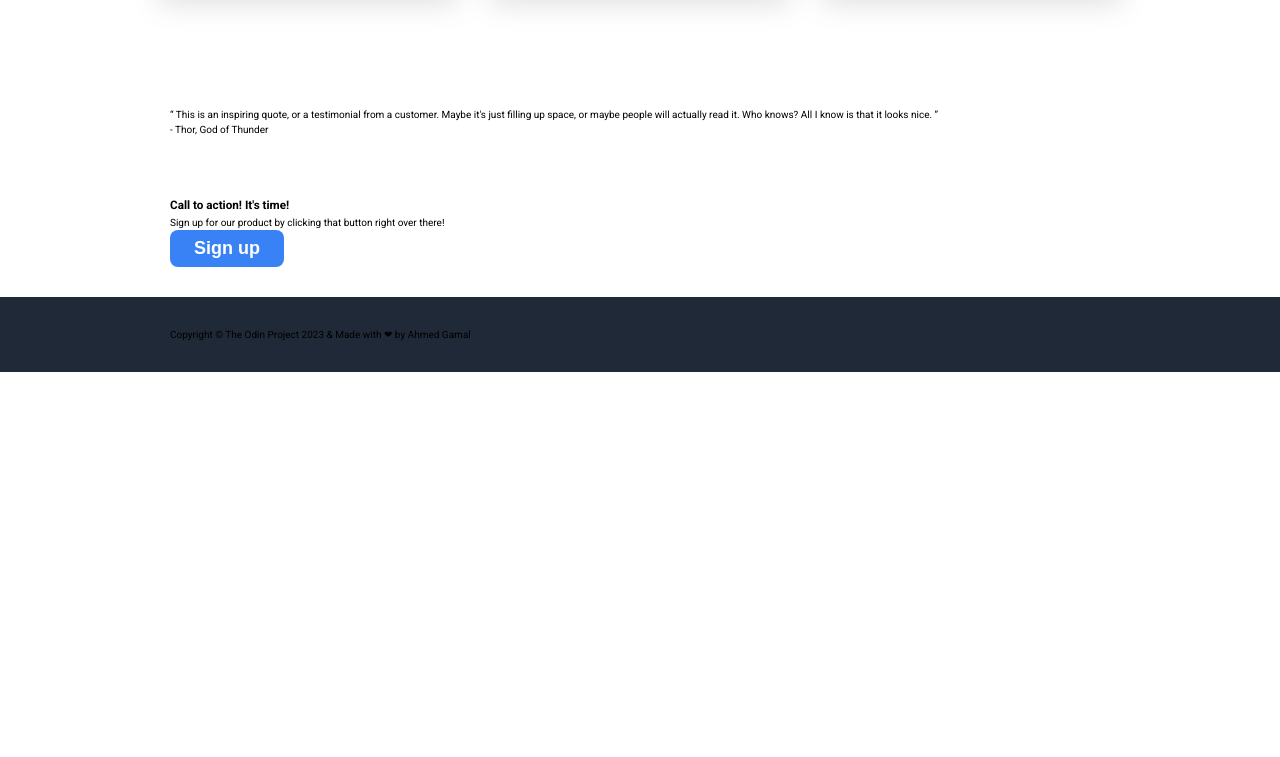
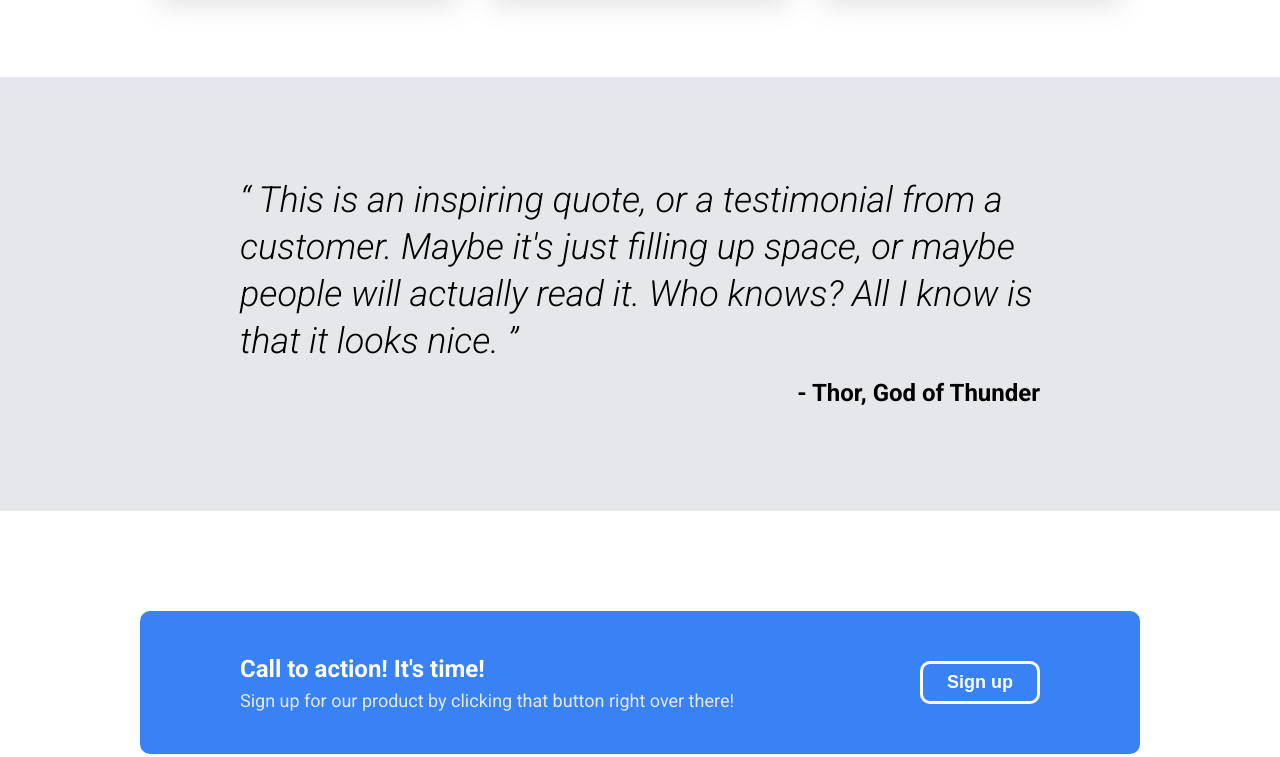
Before and after one commit to A-Gemy/odin-landing-page, a plain HTML site: page index.html in a window 1280 px wide. Shown: the part 1173-1930 px from the top of the page. Before the commit the page ends 1545 px from the top, so only its background shows below. Drawn offline with Linux system fonts and the light colour scheme.

Commit message:
Add style to testimonial and CTA and footer

```diff
--- a/css/style.css
+++ b/css/style.css
@@ -200,3 +200,74 @@ main .info {
 .box .box-content a:hover {
   color: #174ca1;
 }
+
+/***************
+  Start testimonial
+****************/
+.testimonial {
+  background-color: #e5e7eb;
+}
+
+.testimonial .container {
+  display: flex;
+  flex-direction: column;
+  justify-content: center;
+  align-self: center;
+  padding: 10rem;
+}
+
+.quote {
+  font-size: 3.6rem;
+  font-weight: 300;
+  font-style: italic;
+  line-height: 1.3;
+  margin-bottom: 1rem;
+}
+
+.author {
+  font-size: 2.4rem;
+  font-weight: bold;
+  text-align: right;
+}
+
+/***************
+  Start CTA
+****************/
+.cta {
+  padding: 10rem;
+}
+
+.cta .container {
+  padding: 4rem 10rem;
+  border-radius: 10px;
+  background-color: #3882f6;
+  color: white;
+  display: flex;
+  justify-content: space-between;
+  align-items: center;
+}
+
+.cta h3 {
+  font-size: 2.4rem;
+}
+
+.cta p {
+  font-size: 1.8rem;
+  color: #e5e7eb;
+}
+
+.cta button {
+  font-size: 18px;
+  border: 3px solid white;
+  border-radius: 10px;
+}
+
+/***************
+  Start footer
+****************/
+footer {
+  color: white;
+  font-size: 1.6rem;
+  font-weight: bold;
+  text-align: center;
+}
```
